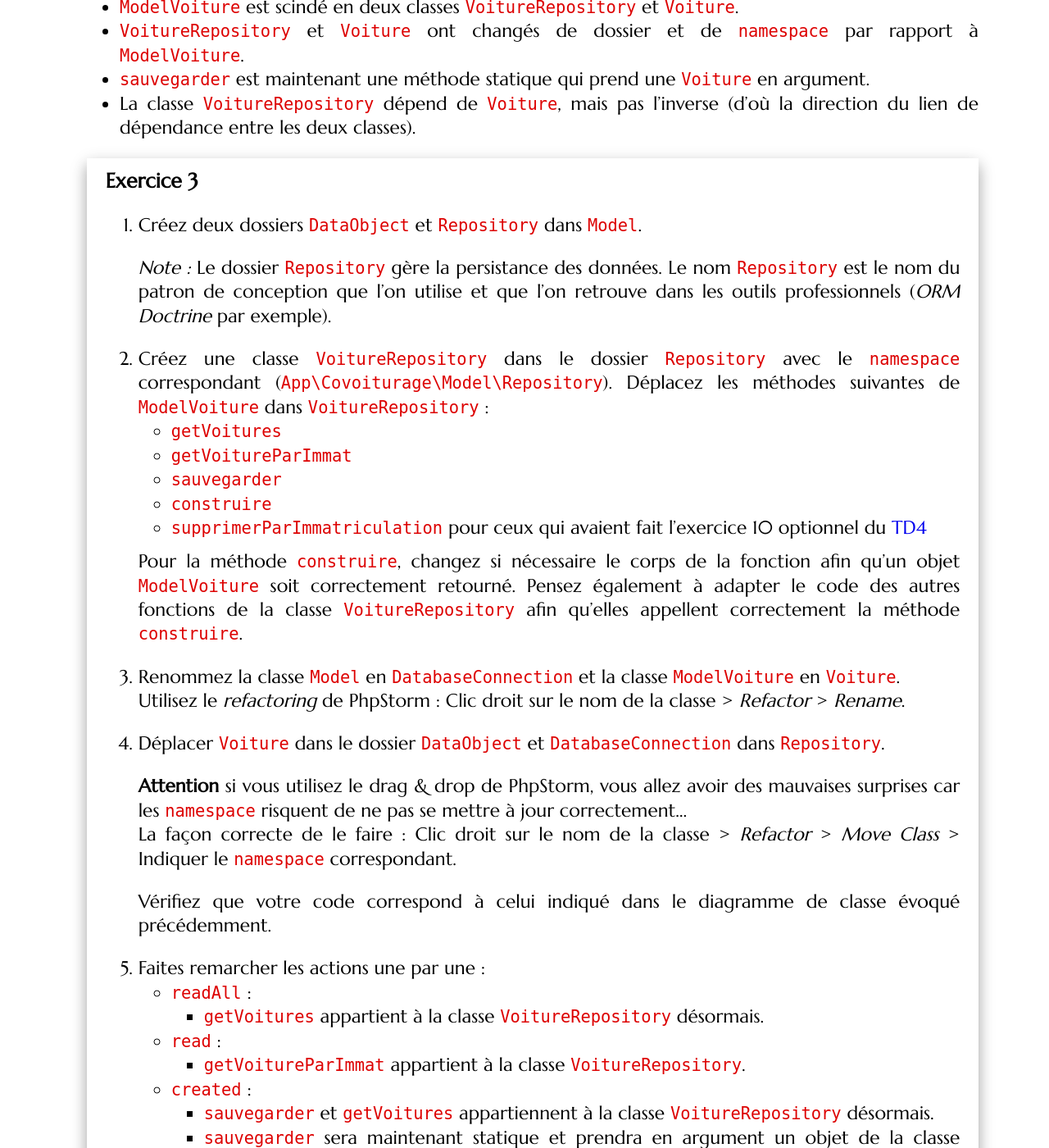
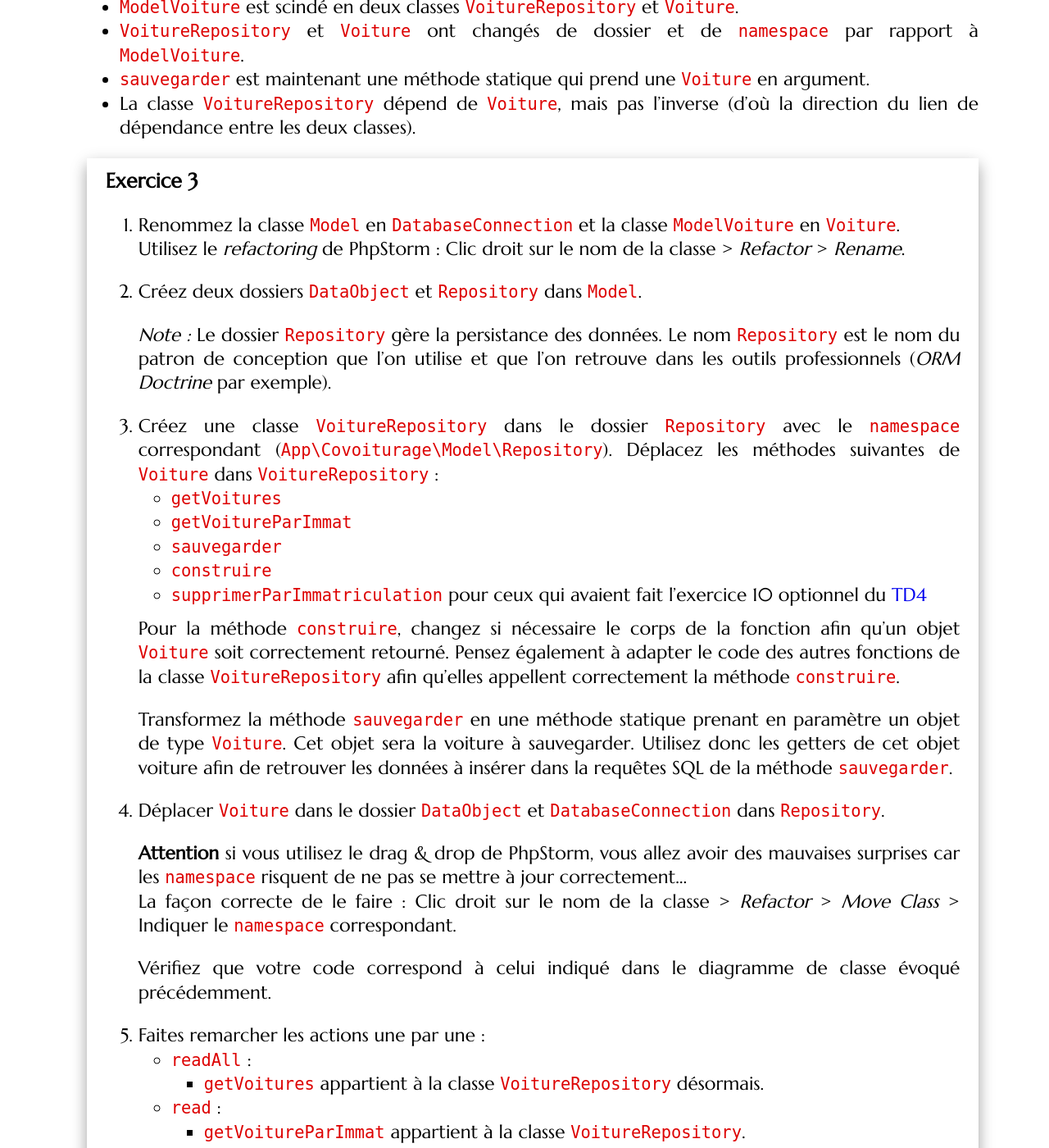
Before and after one commit to romainlebreton/R3.01-DeveloppementWeb, a Jekyll site: the page built from tutorials/tutorial6.md, in a window 1280 px wide and 1400 px high, scrolled down 2783 px. Shown: the whole window at 82% size. Built offline with Jekyll 4.4.1, drawn with Linux system fonts in a browser that asks for light colours; some web fonts are replaced.

Commit message:
sauvegarder en statique

```diff
--- a/tutorials/tutorial6.md
+++ b/tutorials/tutorial6.md
@@ -134,6 +134,11 @@ Notez que dans le schéma UML ci-dessus :
 
 <div class="exercise">
 
+1. Renommez la classe `Model` en `DatabaseConnection` et la classe
+   `ModelVoiture` en `Voiture`.
+   Utilisez le *refactoring* de PhpStorm : Clic droit sur le nom de la classe >
+   *Refactor* > *Rename*.
+
 1. Créez deux dossiers `DataObject` et `Repository` dans `Model`.
 
    *Note :* Le dossier `Repository` gère la persistance des données. Le nom
@@ -141,7 +146,7 @@ Notez que dans le schéma UML ci-dessus :
 
 1. Créez une classe `VoitureRepository` dans le dossier `Repository` avec le `namespace`
    correspondant (`App\Covoiturage\Model\Repository`). Déplacez les méthodes suivantes
-   de `ModelVoiture` dans `VoitureRepository` :
+   de `Voiture` dans `VoitureRepository` :
    * `getVoitures`
    * `getVoitureParImmat`
    * `sauvegarder`
@@ -149,13 +154,11 @@ Notez que dans le schéma UML ci-dessus :
    * `supprimerParImmatriculation` pour ceux qui avaient fait l'exercice 10 optionnel du [TD4](tutorial4.html)
 
    Pour la méthode `construire`, changez si nécessaire le corps de la fonction afin qu'un objet
-   `ModelVoiture` soit correctement retourné. Pensez également à adapter le code des autres fonctions
+   `Voiture` soit correctement retourné. Pensez également à adapter le code des autres fonctions
    de la classe `VoitureRepository` afin qu'elles appellent correctement la méthode `construire`.
 
-1. Renommez la classe `Model` en `DatabaseConnection` et la classe
-   `ModelVoiture` en `Voiture`.
-   Utilisez le *refactoring* de PhpStorm : Clic droit sur le nom de la classe >
-   *Refactor* > *Rename*.
+   Transformez la méthode `sauvegarder` en une méthode statique prenant en paramètre un objet de type `Voiture`.
+   Cet objet sera la voiture à sauvegarder. Utilisez donc les getters de cet objet voiture afin de retrouver les données à insérer dans la requêtes SQL de la méthode `sauvegarder`.
 
 1. Déplacer `Voiture` dans le dossier `DataObject` et `DatabaseConnection` dans
    `Repository`.
```
